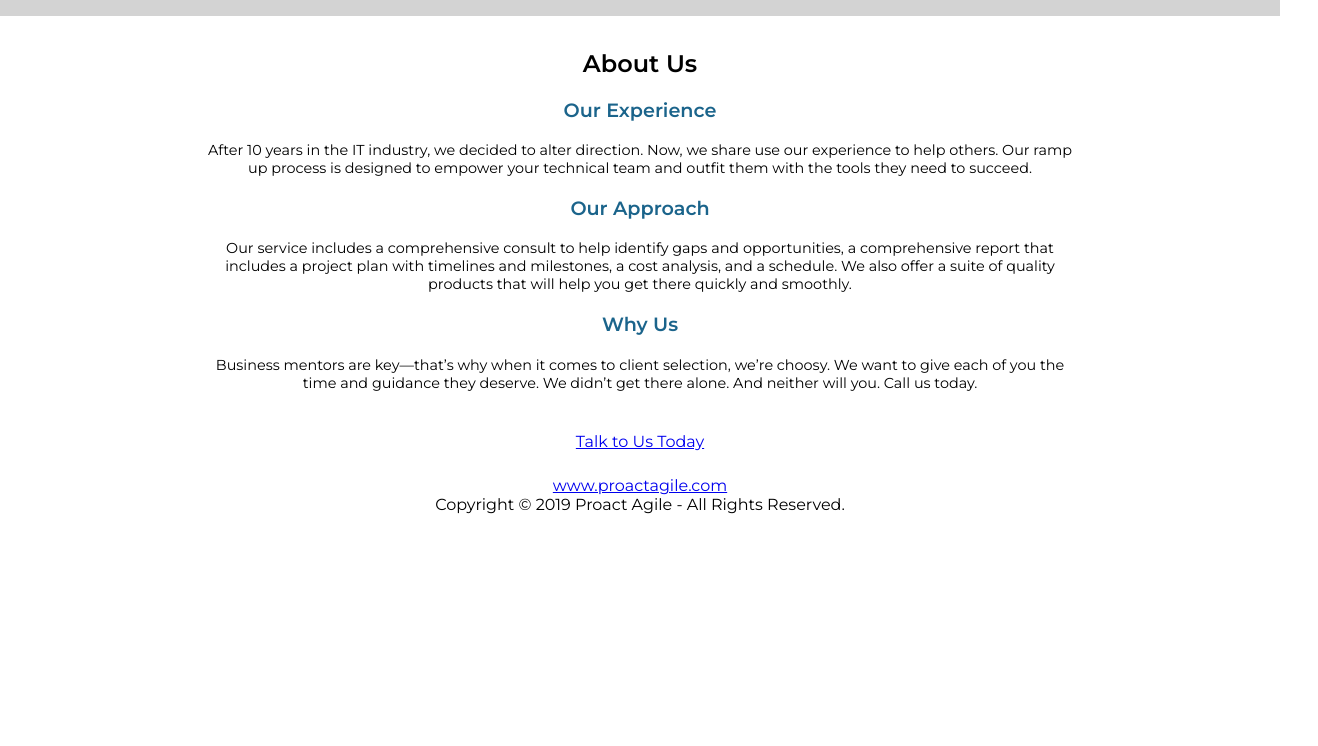
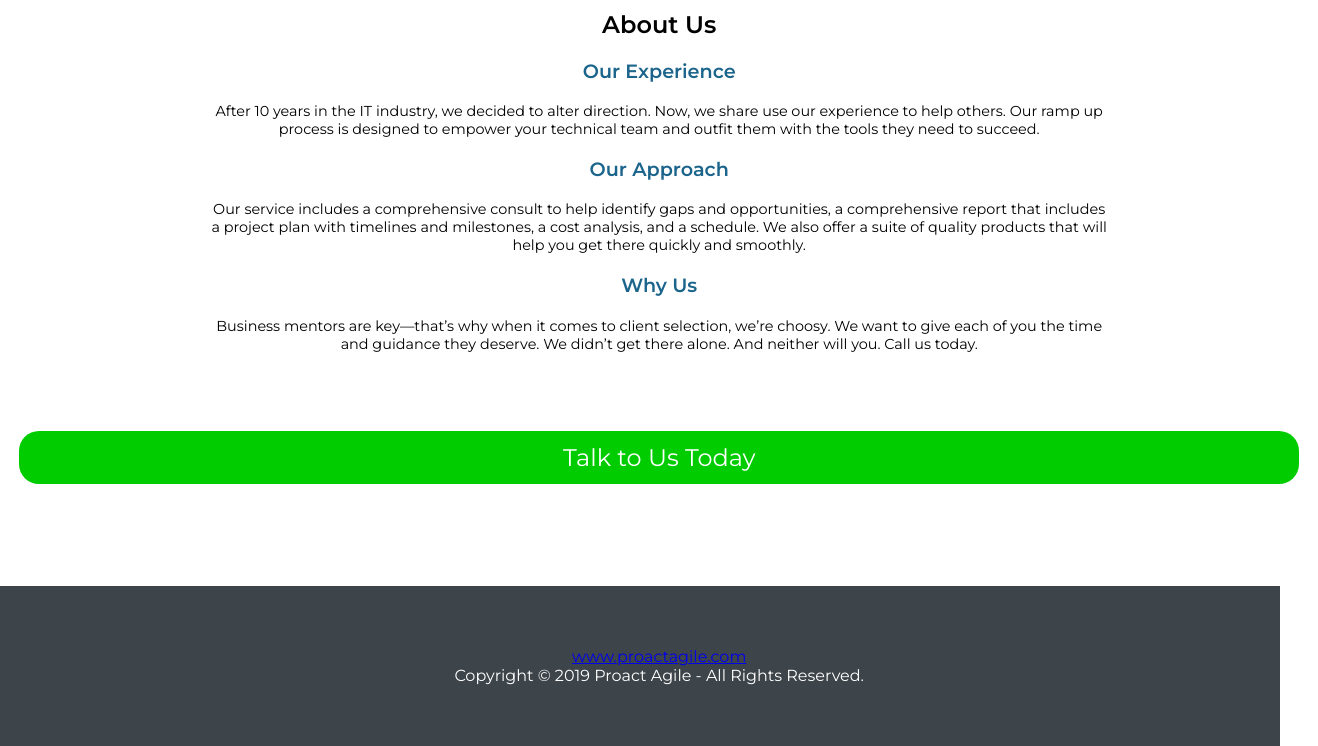
Before and after one commit to dtalham/ProactAgile, a plain HTML site: page index.html in a window 1280 px wide. Shown: the part 337-1083 px from the top of the page, 1318 px wide, since content can reach past the window. Before the commit the page ends 864 px from the top, so only its background shows below. Drawn offline with Linux system fonts and the light colour scheme.

Commit message:
modified styles

```diff
--- a/css/main.css
+++ b/css/main.css
@@ -18,6 +18,7 @@ ul {
 .container{
     text-align: center;
     padding: .8em 1.2em;
+    width: 100%;
 }
 
 .phone {
@@ -74,6 +75,7 @@ h1 {
 
 .about-header {
     color: rgba(2, 83, 126, 0.9);
+    position: relative;
     font-size: 1.2em;
     font-weight: bold;
 }
@@ -81,3 +83,24 @@ h1 {
     margin-left: 15%;
     margin-right: 15%;
 }
+
+.cta {
+    background: #00CC00;
+    width: calc(100% - 1em);
+    display: block;
+    color: white;
+    border-radius: 20px;
+    padding: .5em;
+    text-decoration: none;
+    font-size: 1.5em;
+    margin: 3% auto 7%;
+    position: relative;
+
+}
+
+.footer-container{
+    width: 100%;
+    background: #3D444A;
+    color: #fff;
+    padding: 3em 0;
+}
--- a/index.html
+++ b/index.html
@@ -36,7 +36,7 @@
 
     <div class="banner">
         <div class="callout">
-            <h1>Experienced, Personalized Consulting</h1>
+            <h1>Experienced Agile IT Consulting</h1>
             <p class="subhead">Software Engineering for Agile Teams</p>
         </div>
     </div>
```
